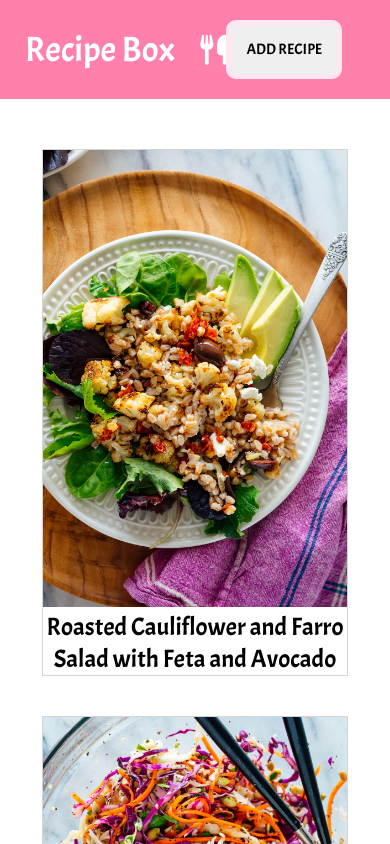
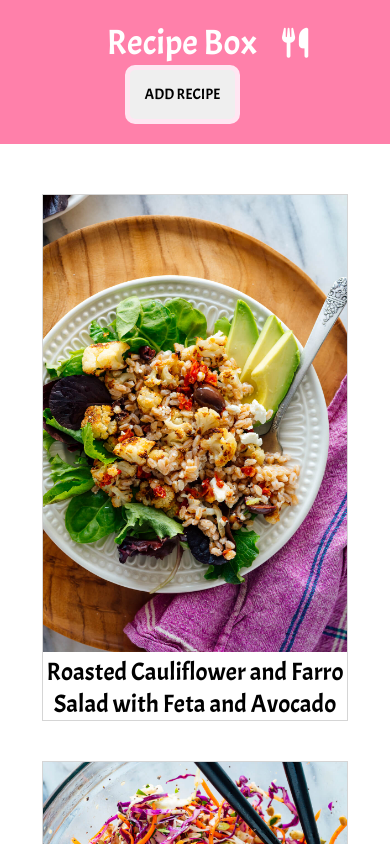
Before and after one commit to lyudmyla-horbyk/recipe-box, a Vue app: page / in a window 390 px wide. Shown: the top 844 px of the page. Built offline with nearby package versions, Linux system fonts and the light colour scheme.

Commit message:
update button style in header

```diff
--- a/public/index.css
+++ b/public/index.css
@@ -14,31 +14,6 @@ nav {
   margin: 0;
   padding: 0;
   width: 100%;
-}
-header {
-  display: flex;
-  align-items: center;
-  background-color: #ff80aa;
-  flex-wrap: wrap;
-  justify-content: space-between;
-  padding-top: 20px;
-  padding-bottom: 20px;
-}
-header .title {
-  display: flex;
-  justify-content: space-between;
-  align-items: center;
-}
-header .title a {
-  color: white;
-  font-family: "Acme", sans-serif;
-  font-size: 35px;
-  margin: 0 25px 0 25px;
-  text-decoration: none;
-}
-header .title .fas {
-  color: white;
-  font-size: 30px;
 }
 .recipe-container {
   display: flex;
--- a/src/components/Header.vue
+++ b/src/components/Header.vue
@@ -3,8 +3,8 @@
     <div class="title">
       <a href="index.html">Recipe Box</a>
       <i class="fas fa-utensils"></i>
-      <Button v-on:click.native="onButtonClick">Add Recipe</Button>
     </div>
+    <Button class="header-button" v-on:click.native="onButtonClick">Add Recipe</Button>
   </header>
 </template>
 <script>
@@ -21,3 +21,39 @@ export default {
   }
 };
 </script>
+<style>
+header {
+  display: flex;
+  align-items: center;
+  background-color: #ff80aa;
+  flex-wrap: wrap;
+  justify-content: space-between;
+  padding-top: 20px;
+  padding-bottom: 20px;
+}
+header .title {
+  display: flex;
+  justify-content: space-between;
+  align-items: center;
+}
+header .title a {
+  color: white;
+  font-family: "Acme", sans-serif;
+  font-size: 35px;
+  margin: 0 25px 0 25px;
+  text-decoration: none;
+}
+header .title .fas {
+  color: white;
+  font-size: 30px;
+}
+header .header-button {
+  margin-right: 25px;
+}
+@media (max-width: 405px) {
+  header {
+    justify-content: center;
+    flex-direction: column;
+  }
+}
+</style>
```
